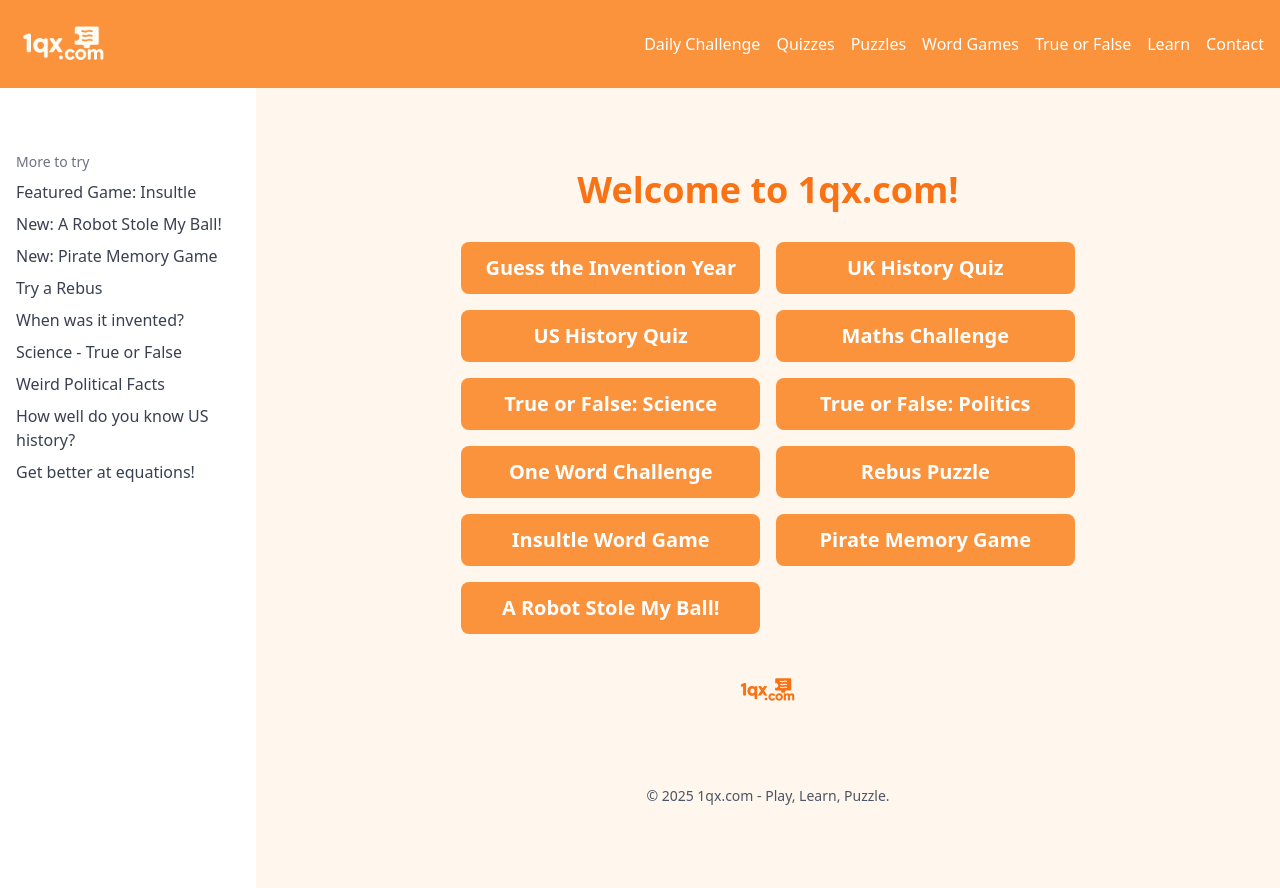
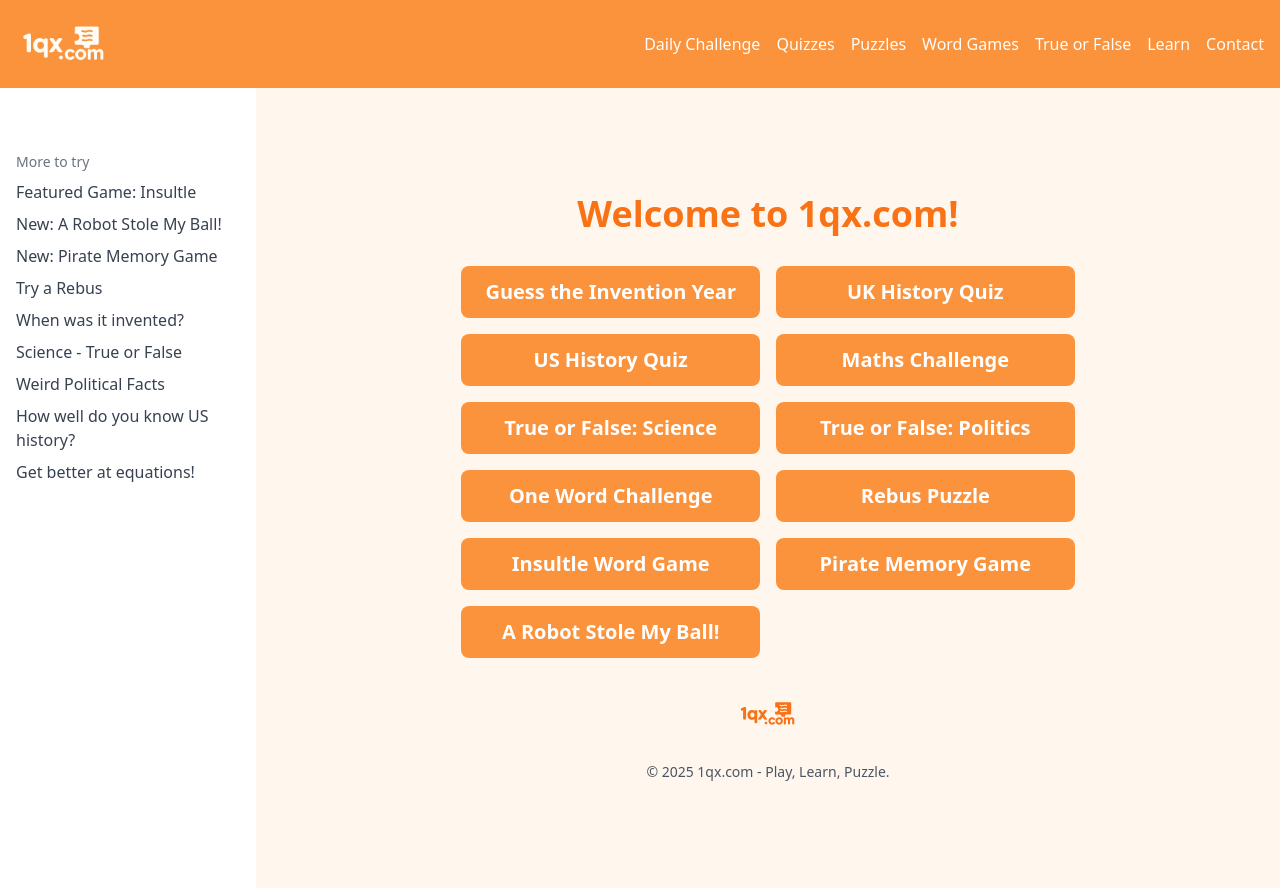
Before and after one commit to Spagyeti5/1qx-site, a React (Vite) app: page / in a window 1280 px wide. Built offline with nearby package versions, Linux system fonts and the light colour scheme.

Commit message:
Minor updates

```diff
--- a/src/components/Homepage.jsx
+++ b/src/components/Homepage.jsx
@@ -44,7 +44,7 @@ function Homepage() {
           <img src="/Orangelogo.png" alt="1qx logo" className="h-16 hover:opacity-90 transition-opacity mx-auto" />
         </Link>
       </div>
-      <footer className="mt-16 text-gray-600 text-sm">© 2025 1qx.com - Play, Learn, Puzzle.</footer>
+      <footer className="mt-4 text-gray-600 text-sm">© 2025 1qx.com - Play, Learn, Puzzle.</footer>
     </div>
   );
 }
--- a/src/components/RobotBallGame.jsx
+++ b/src/components/RobotBallGame.jsx
@@ -351,7 +351,7 @@ You got a ${playerGot} ball instead. Estimated chance of getting your pick: ${(e
                   <span>
                     <b>Special final round!</b> There are now <b>5 orange balls</b> available.
                     <br />
-                    Orange balls are worth <b>massive points</b>—but there are even fewer to go around, and robots may target them!
+                    Orange balls are worth <b>massive points</b>- but there are even fewer to go around, and robots may target them!
                     <br />
                     Choose wisely. Good luck!
                   </span>
```
Also changed, not shown: 1 other file (tests, documents, lock files or other folders).
